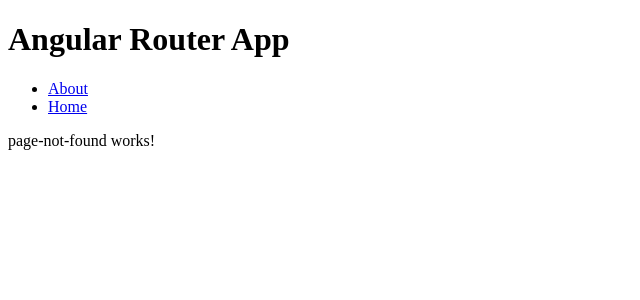
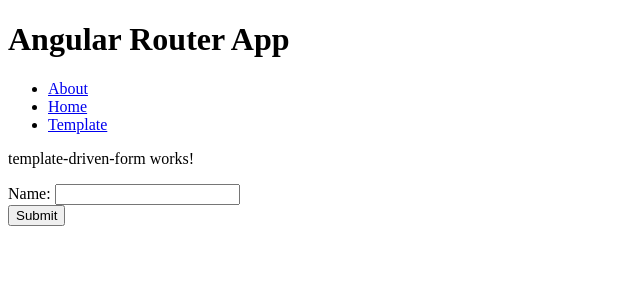
Before and after one commit to oliver-anh-nguyen/angular_basic, an Angular app: page /template in a window 1280 px wide. Shown: the top 300 px of the page, without its empty margins (0-640 px from the left). Built offline with nearby package versions, Linux system fonts and the light colour scheme.

Commit message:
[Angular] Template Driven Form

```diff
--- a/src/app/Services/common.service.ts
+++ b/src/app/Services/common.service.ts
@@ -10,4 +10,8 @@
   public power(n: number): number {
     return n * n;
   }
+
+  public submitData(data: any): void {
+    console.log('send data to server. data = ', data);
+  }
 }
--- a/src/app/app-routing.module.ts
+++ b/src/app/app-routing.module.ts
@@ -3,10 +3,12 @@
 import {HomeComponent} from "./home/home.component";
 import {AboutComponent} from "./about/about.component";
 import {PageNotFoundComponent} from "./page-not-found/page-not-found.component";
+import {TemplateDrivenFormComponent} from "./template-driven-form/template-driven-form.component";
 
 const routes: Routes = [
   { path: 'about', component: AboutComponent },
   { path: 'home', component: HomeComponent },
+  { path: 'template', component: TemplateDrivenFormComponent},
   // { path: '', component: HomeComponent },
   { path: '**', component: PageNotFoundComponent },  // Wildcard route for a 404 page
 ];
--- a/src/app/app.component.html
+++ b/src/app/app.component.html
@@ -4,6 +4,7 @@
   <ul>
     <li><a routerLink="/about" routerLinkActive="active" >About</a></li>
     <li><a routerLink="/home" routerLinkActive="active" >Home</a></li>
+    <li><a routerLink="/template" routerLinkActive="active" >Template</a></li>
   </ul>
 </nav>
 <!-- The routed views render in the <router-outlet>-->
--- a/src/app/app.module.ts
+++ b/src/app/app.module.ts
@@ -9,6 +9,7 @@
 import { OnsalePipe } from './onsale.pipe';
 import { PageNotFoundComponent } from './page-not-found/page-not-found.component';
 import { HighLightDirective } from './Directives/high-light.directive';
+import { TemplateDrivenFormComponent } from './template-driven-form/template-driven-form.component';
 
 @NgModule({
   declarations: [
@@ -17,7 +18,8 @@
     AboutComponent,
     OnsalePipe,
     PageNotFoundComponent,
-    HighLightDirective
+    HighLightDirective,
+    TemplateDrivenFormComponent
   ],
   imports: [
     BrowserModule,
--- /dev/null
+++ b/src/app/template-driven-form/template-driven-form.component.html
@@ -0,0 +1,7 @@
+<p>template-driven-form works!</p>
+<form (ngSubmit)="submitForm()">
+  Name: <input type="text" [(ngModel)]="name" [ngModelOptions]="{standalone: true}"/>
+  <br/>
+<!--  <button (click)="submitForm()">Submit</button>-->
+  <button>Submit</button>
+</form>
--- /dev/null
+++ b/src/app/template-driven-form/template-driven-form.component.ts
@@ -0,0 +1,21 @@
+import { Component, OnInit } from '@angular/core';
+import {CommonService} from "../Services/common.service";
+
+@Component({
+  selector: 'app-template-driven-form',
+  templateUrl: './template-driven-form.component.html',
+  styleUrls: ['./template-driven-form.component.scss']
+})
+export class TemplateDrivenFormComponent implements OnInit {
+  public name = '';
+  constructor(private common: CommonService) { }
+
+  ngOnInit(): void {
+  }
+
+  public submitForm(): void {
+    console.log('submit form: ', this.name);
+    this.common.submitData(this.name);
+  }
+
+}
```
Also changed, not shown: src/app/template-driven-form/template-driven-form.component.scss (added), 1 other file (tests, documents, lock files or other folders).
